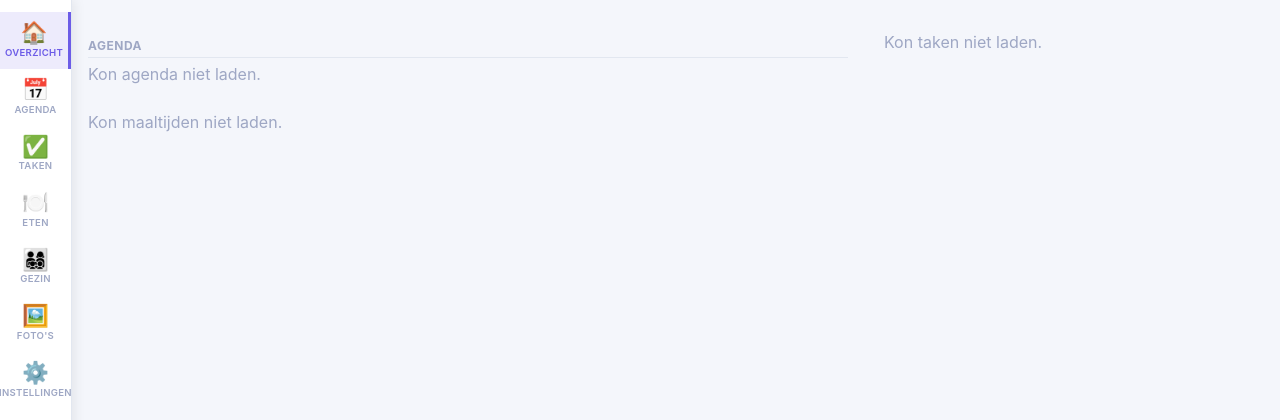
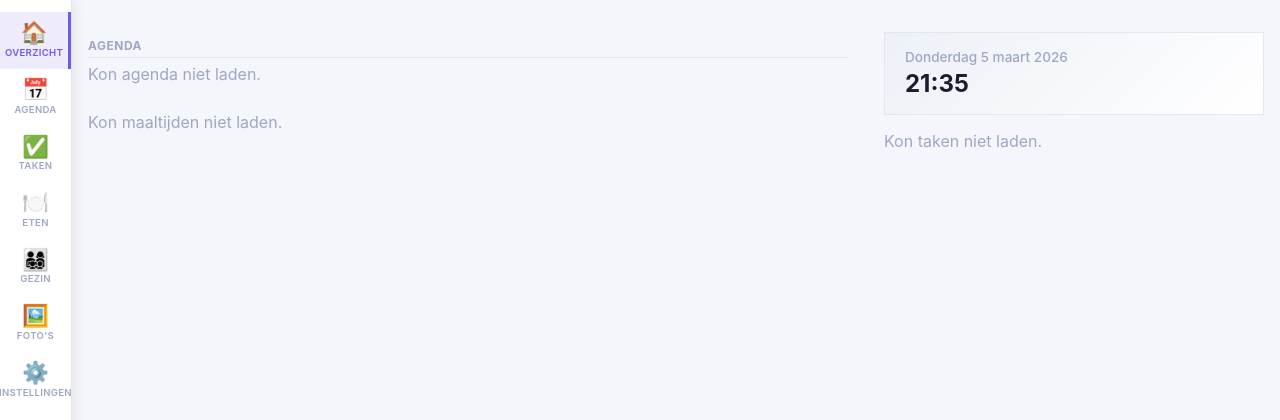
Before and after one commit to lmeulen/FamiliePlanner, a Python web app: template app/templates/dashboard.html in a window 1280 px wide. Shown: the top 420 px of the page. Run offline with Jinja, Linux system fonts and the light colour scheme; the template is opened without the code that fills it, so the values that code supplies are empty.

Commit message:
feat: Weather widget toegevoegd

```diff
--- a/app/config.py
+++ b/app/config.py
@@ -49,6 +49,9 @@ FAMILY_MEMBERS_DEFAULT = [
     {"id": 5, "name": "Hayden", "color": "#FF8E53", "avatar": "🧒"},
 ]
 
+# Weather API (OpenWeatherMap)
+OPENWEATHER_API_KEY: str = os.environ.get("OPENWEATHER_API_KEY", "")
+
 # App metadata
 APP_TITLE = "FamiliePlanner"
 APP_VERSION = "1.0.0"
--- a/app/static/css/main.css
+++ b/app/static/css/main.css
@@ -717,6 +717,65 @@ img { max-width: 100%; }
 }
 .toggle-label input[type="checkbox"] { width: 16px; height: 16px; accent-color: var(--accent); }
 
+/* ── WEATHER WIDGET ──────────────────────────────────────────── */
+.weather-widget {
+  display: flex;
+  align-items: center;
+  justify-content: space-between;
+  gap: 1rem;
+  padding: 1rem 1.25rem;
+  margin-bottom: 1rem;
+  background: linear-gradient(135deg, var(--bg-surface-2) 0%, var(--bg-surface) 100%);
+  border: 1px solid var(--border);
+  border-radius: var(--radius);
+}
+.weather-widget-left {
+  display: flex;
+  flex-direction: column;
+  gap: 0.25rem;
+}
+.weather-widget-date {
+  font-size: 0.85rem;
+  color: var(--text-muted);
+  font-weight: 500;
+}
+.weather-widget-time {
+  font-size: 1.5rem;
+  font-weight: 700;
+  color: var(--text-primary);
+}
+.weather-widget-right {
+  display: flex;
+  align-items: center;
+  gap: 0.75rem;
+}
+.weather-widget-loading {
+  font-size: 1.25rem;
+  opacity: 0.5;
+}
+.weather-widget-temp {
+  font-size: 1.75rem;
+  font-weight: 700;
+  color: var(--text-primary);
+}
+.weather-widget-icon {
+  font-size: 2rem;
+  line-height: 1;
+}
+.weather-widget-details {
+  display: flex;
+  flex-direction: column;
+  gap: 0.15rem;
+  font-size: 0.8rem;
+  color: var(--text-muted);
+}
+@media (max-width: 600px) {
+  .weather-widget {
+    flex-direction: column;
+    align-items: flex-start;
+  }
+}
+
 /* ── TASKS BODY ──────────────────────────────────────────────── */
 .tasks-body { display: flex; flex-direction: column; gap: .6rem; }
 .task-group-header {
--- a/app/static/js/dashboard.js
+++ b/app/static/js/dashboard.js
@@ -7,6 +7,113 @@
   let _events = [];
   let _meals  = [];
   let _tasks  = [];   // combined today + overdue
+
+  // ── Weather Widget ────────────────────────────────────────────
+  async function initWeatherWidget() {
+    const weatherWidget = document.getElementById('weather-widget');
+    const widgetDate = document.getElementById('widget-date');
+    const widgetTime = document.getElementById('widget-time');
+    const weatherInfo = document.getElementById('weather-info');
+
+    if (!weatherWidget) {
+      console.warn('[Weather] Weather widget element not found');
+      return;
+    }
+
+    console.log('[Weather] Initializing weather widget');
+    const settings = await API.get('/api/settings/').catch(err => {
+      console.error('[Weather] Failed to load settings:', err);
+      return null;
+    });
+
+    console.log('[Weather] Settings loaded:', settings);
+
+    // Widget is altijd zichtbaar (toont minimaal datum/tijd)
+    updateDateTime();
+    setInterval(updateDateTime, 30000); // Update elke 30 seconden
+
+    // Laad weer alleen als ingeschakeld
+    if (settings && settings.weather_enabled) {
+      console.log('[Weather] Weather is enabled, location:', settings.weather_location);
+      loadWeather(settings.weather_location || 'Amsterdam,NL');
+    } else {
+      console.log('[Weather] Weather is disabled');
+      weatherInfo.innerHTML = ''; // Verberg weer sectie
+    }
+
+    function updateDateTime() {
+      const now = new Date();
+      const days = ['Zondag', 'Maandag', 'Dinsdag', 'Woensdag', 'Donderdag', 'Vrijdag', 'Zaterdag'];
+      const months = ['januari', 'februari', 'maart', 'april', 'mei', 'juni', 'juli', 'augustus', 'september', 'oktober', 'november', 'december'];
+
+      const dayName = days[now.getDay()];
+      const day = now.getDate();
+      const month = months[now.getMonth()];
+      const year = now.getFullYear();
+
+      widgetDate.textContent = `${dayName} ${day} ${month} ${year}`;
+
+      const hours = String(now.getHours()).padStart(2, '0');
+      const minutes = String(now.getMinutes()).padStart(2, '0');
+      widgetTime.textContent = `${hours}:${minutes}`;
+    }
+
+    async function loadWeather(location) {
+      try {
+        weatherInfo.innerHTML = '<div class="weather-widget-loading">⏳</div>';
+
+        console.log('[Weather] Fetching weather for:', location);
+        const data = await API.get(`/api/settings/weather?location=${encodeURIComponent(location)}`);
+        console.log('[Weather] Received data:', data);
+
+        if (!data || !data.main || !data.weather || !data.weather[0]) {
+          throw new Error('Invalid weather data structure');
+        }
+
+        const temp = Math.round(data.main.temp);
+        const description = data.weather[0].description;
+        const icon = getWeatherIcon(data.weather[0].icon);
+
+        weatherInfo.innerHTML = `
+          <div class="weather-widget-icon">${icon}</div>
+          <div>
+            <div class="weather-widget-temp">${temp}°C</div>
+            <div class="weather-widget-details">${description}</div>
+          </div>
+        `;
+        console.log('[Weather] Successfully displayed');
+      } catch (err) {
+        console.error('[Weather] Failed to load weather:', err);
+        console.error('[Weather] Error details:', err.message);
+
+        let errorMsg = 'Weer niet beschikbaar';
+        if (err.message) {
+          if (err.message.includes('API key') || err.message.includes('401')) {
+            errorMsg = '⚠️ Ongeldige API key';
+          } else if (err.message.includes('503')) {
+            errorMsg = '⚙️ Geen API key ingesteld';
+          }
+        }
+
+        weatherInfo.innerHTML = `<div class="weather-widget-details" style="font-size: 0.75rem; color: var(--text-muted);">${errorMsg}</div>`;
+      }
+    }
+
+    function getWeatherIcon(code) {
+      const icons = {
+        '01d': '☀️', '01n': '🌙',
+        '02d': '⛅', '02n': '☁️',
+        '03d': '☁️', '03n': '☁️',
+        '04d': '☁️', '04n': '☁️',
+        '09d': '🌧️', '09n': '🌧️',
+        '10d': '🌦️', '10n': '🌧️',
+        '11d': '⛈️', '11n': '⛈️',
+        '13d': '❄️', '13n': '❄️',
+        '50d': '🌫️', '50n': '🌫️',
+      };
+      return icons[code] || '🌤️';
+    }
+  }
 
   // ── Render helpers ────────────────────────────────────────────
   function renderEventCard(ev) {
@@ -493,6 +600,7 @@
 
   // ── Init ──────────────────────────────────────────────────────
   async function init() {
+    initWeatherWidget();
     await FP.loadMembers();
     initFab();
     await Promise.all([loadEvents(), loadMeals(), loadTasks()]);
--- a/app/templates/dashboard.html
+++ b/app/templates/dashboard.html
@@ -41,6 +41,18 @@
 
   <!-- ── RIGHT 1/3 ──────────────────────────────────────────── -->
   <aside class="dashboard-sidebar">
+
+    <!-- Weather & DateTime Widget -->
+    <div class="weather-widget" id="weather-widget">
+      <div class="weather-widget-left">
+        <div class="weather-widget-date" id="widget-date">Maandag 5 maart 2026</div>
+        <div class="weather-widget-time" id="widget-time">14:30</div>
+      </div>
+      <div class="weather-widget-right" id="weather-info">
+        <div class="weather-widget-loading">⏳</div>
+      </div>
+    </div>
+
     <section class="section" aria-labelledby="today-tasks-title">
       <div class="card-list" id="all-tasks">
         <div class="skeleton-list">
--- a/requirements.txt
+++ b/requirements.txt
@@ -11,3 +11,4 @@ itsdangerous==2.2.0
 python-dotenv==1.2.2
 bcrypt==5.0.0
 slowapi==0.1.9
+httpx==0.28.1
```
Also changed, not shown: app/routers/settings.py (+47 -1 lines), app/static/js/settings.js (+23 -7 lines), app/templates/settings.html (+21 -0 lines), 1 other file.
